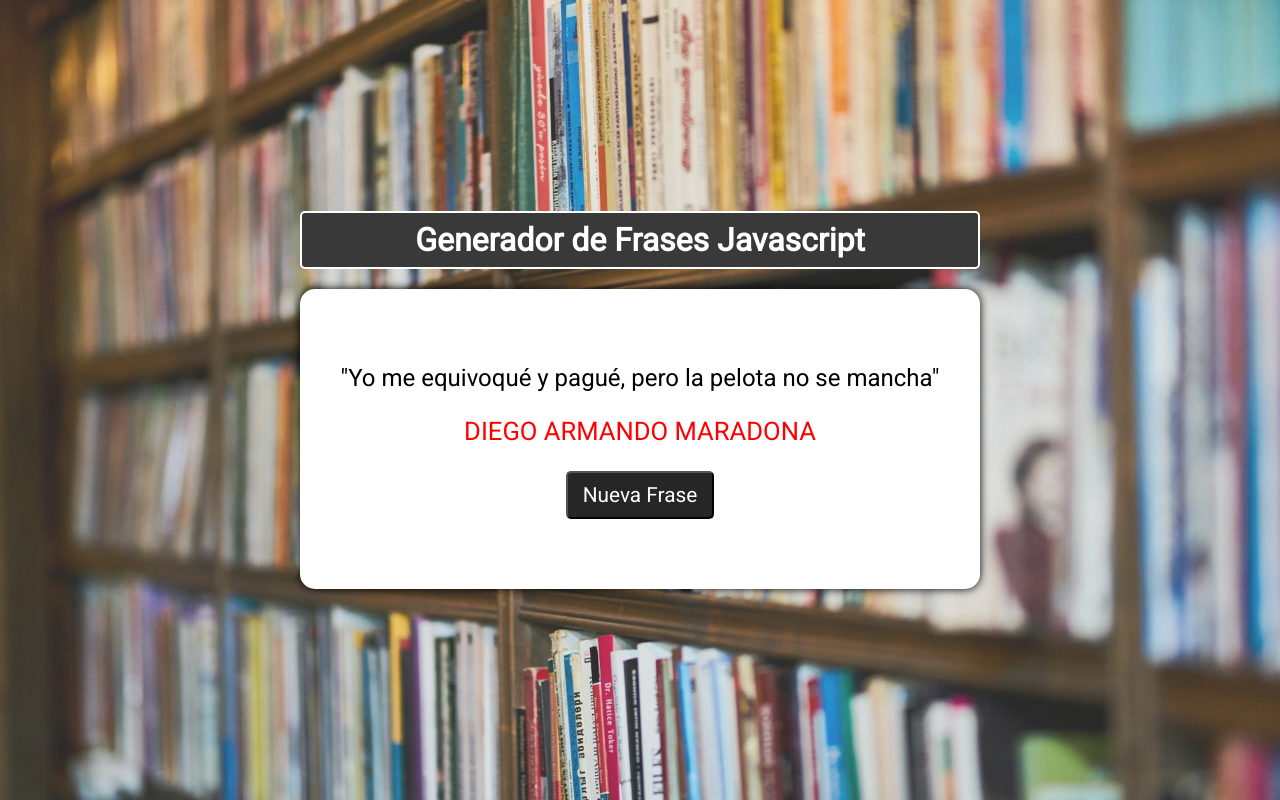
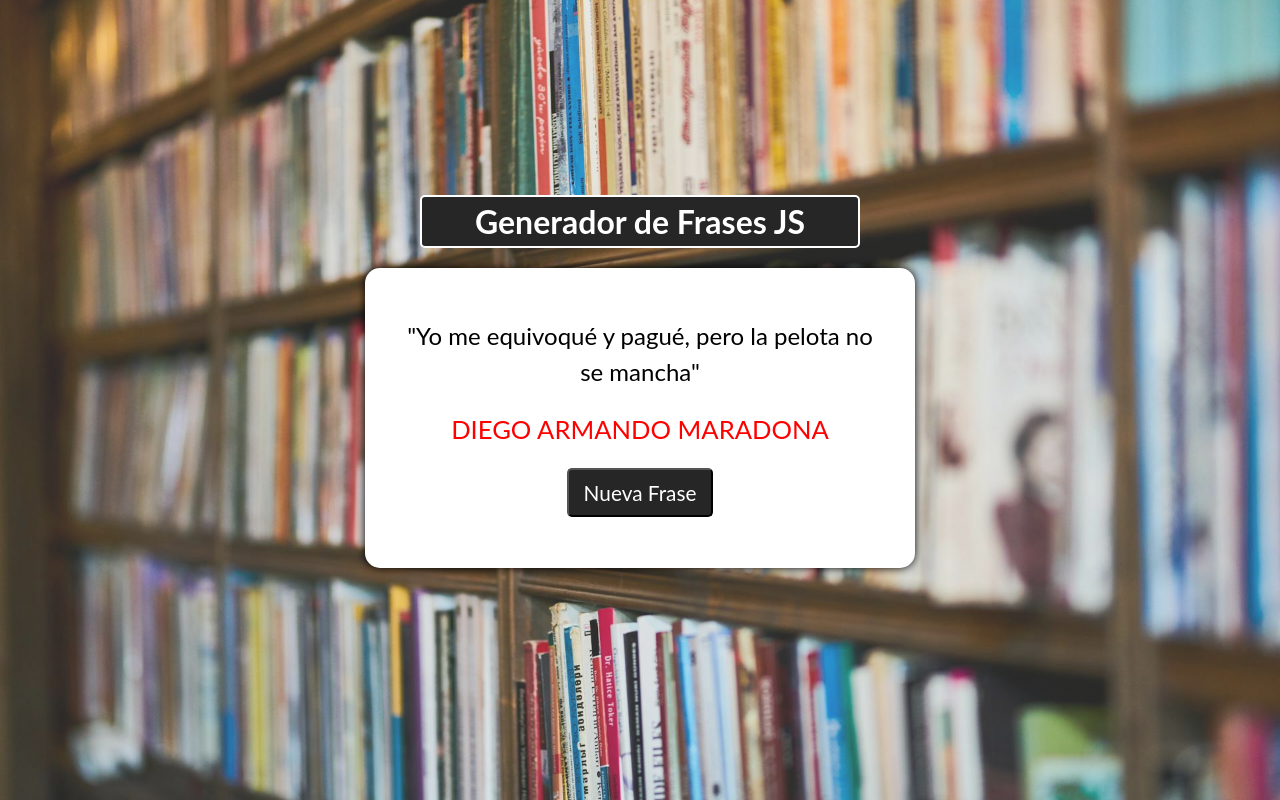
Before and after one commit to icorrao/generador-de-frases, a plain HTML site: page index.html in a window 1280 px wide. Drawn offline with Linux system fonts and the light colour scheme.

Commit message:
tercer commit

```diff
--- a/index.html
+++ b/index.html
@@ -8,10 +8,10 @@
   </head>
   <body>
     <div class="container">
+      <div class="titulo">
+        <h1>Generador de Frases JS</h1>
+      </div>
       <div class="principal">
-        <div class="titulo">
-          <h1>Generador de Frases Javascript</h1>
-        </div>
         <div class="generador-frases">
           <p id="frase">"Yo me equivoqué y pagué, pero la pelota no se mancha"</p>
           <p id="autor">Diego Armando Maradona</p>
--- a/style.css
+++ b/style.css
@@ -1,60 +1,52 @@
 @import url('https://fonts.googleapis.com/css2?family=Roboto&display=swap');
 
-* {
+*{
     margin: 0;
     padding: 0;
     box-sizing: border-box;
-    font-family: 'Roboto', sans-serif;
+    font-family: 'Lato', sans-serif;
 }
 
-body {
-    background: linear-gradient(rgba(200, 200, 200, 0.2), rgba(200, 200, 200, 0.2)), url('img/background.jpg') no-repeat;
-    background-size: cover;
-}
-
-.container {
-    height: 100vh;
+body{
     display: flex;
     justify-content: center;
     align-items: center;
-    flex-direction: column;
+    height: 100vh;
+    text-align: center;
+    background: linear-gradient(rgba(200, 200, 200, 0.2), rgba(200, 200, 200, 0.2)), url('img/background.jpg') no-repeat center center /cover;
+}
+
+.container{
+    width: 550px;
+    height: 450px;
 }
 
 .titulo{
-    background-color: #393939;
+    font-size: 1rem;
+    border: 2px solid #fff;
     color: #fff;
-    padding: 0.5rem 0.8rem;
+    background-color: #262626;
+    padding: 5px;
+    width: 80%;
+    margin: 20px auto;
     border-radius: 5px;
-    font-weight: 400;
-    border: 2px solid #fff;
-    margin-bottom: 20px;
 }
 
-.titulo h1 {
-    font-weight: 600;
-    text-align: center;
+.principal{
+    width: 100%;
+    height: 300px;
+    background-color: #fff;
+    border-radius: 15px;
+    padding: 50px 40px;
+    box-shadow: 0 0 10px;
 }
 
-.generador-frases{
-    height: 300px;
-    width: 100%;
-    text-align: center;
-    background-color: #fff;
-    box-shadow: 0 0 10px;
-    border-radius: 15px;
-    padding: 50px 40px;
-    display: flex;
-    flex-direction: column;
-    align-items: center;
-    justify-content: center;
-}
-
-#frase{
+.principal .generador-frases{
     font-size: 1.5rem;
     line-height: 1.5;
 }
 
-#autor{
+.principal #autor{
     font-size: 1.6rem;
     color: red;
     text-transform: uppercase;
@@ -66,7 +58,7 @@ background-color: #262626;
     color: #fff;
     font-size: 1.3rem;
     padding: 10px 15px;
-margin-top: 25px;
+    margin-top: 20px;
     border-radius: 5px;
 }
 
```
Lines whose indentation alone changed are shown as unchanged.
